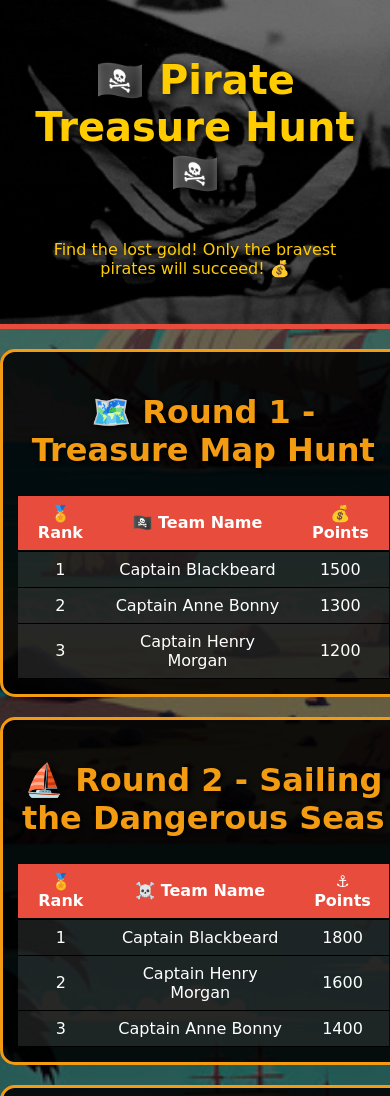
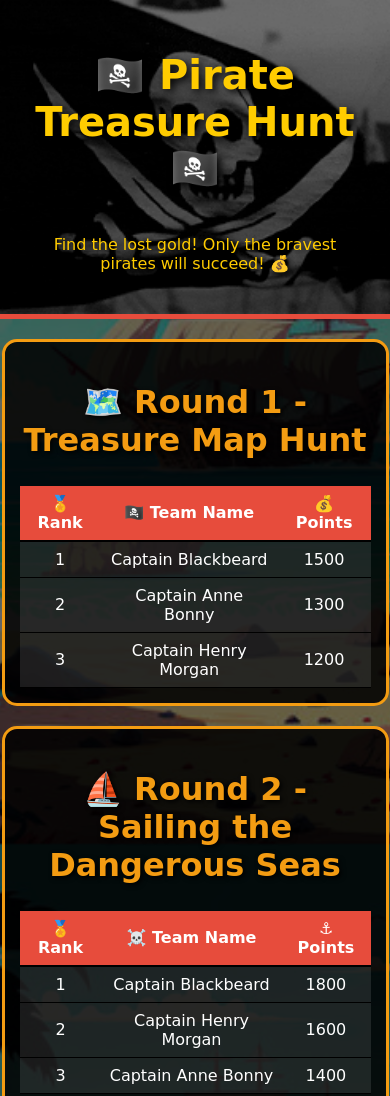
Before and after one commit to kartikkukde03/Leaderboard_bounty, a plain HTML site: page index.html in a window 390 px wide. Shown: the top 1096 px of the page. Drawn offline with Linux system fonts and the light colour scheme; a web font is replaced by a local one.

Commit message:
initial commit

```diff
--- a/styles.css
+++ b/styles.css
@@ -119,7 +119,7 @@ footer {
 }
 
 /* ⚓ Responsive Design */
-@media screen and (max-width: 800px) {
+@media screen and (max-width: 768px) {
     h1 {
         font-size: 2.5rem;
     }
@@ -129,11 +129,11 @@ footer {
     }
 
     .pirate-header {
-        padding: 30px;
+        padding: 25px;
     }
 
     .leaderboard-section {
-        width: 95%;
+        width: 90%;
         padding: 15px;
     }
 
```
